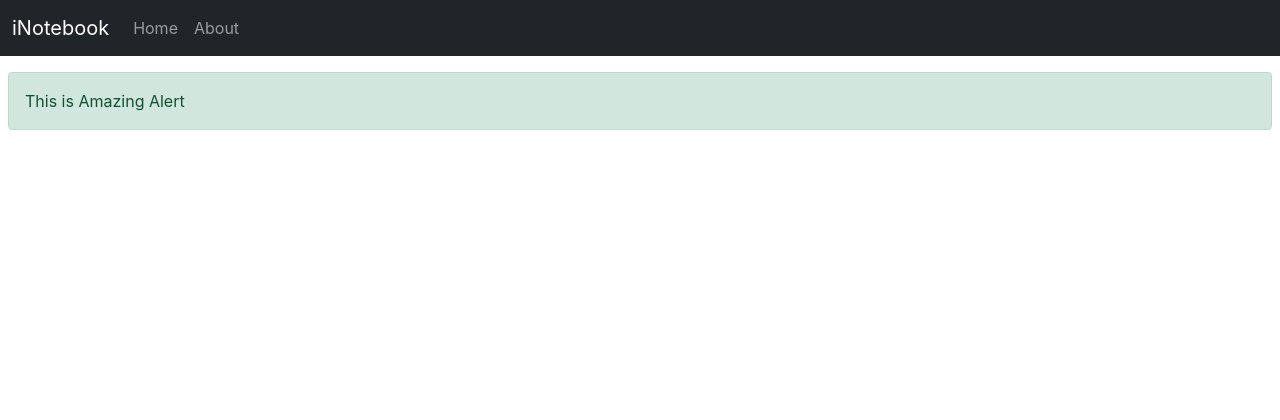
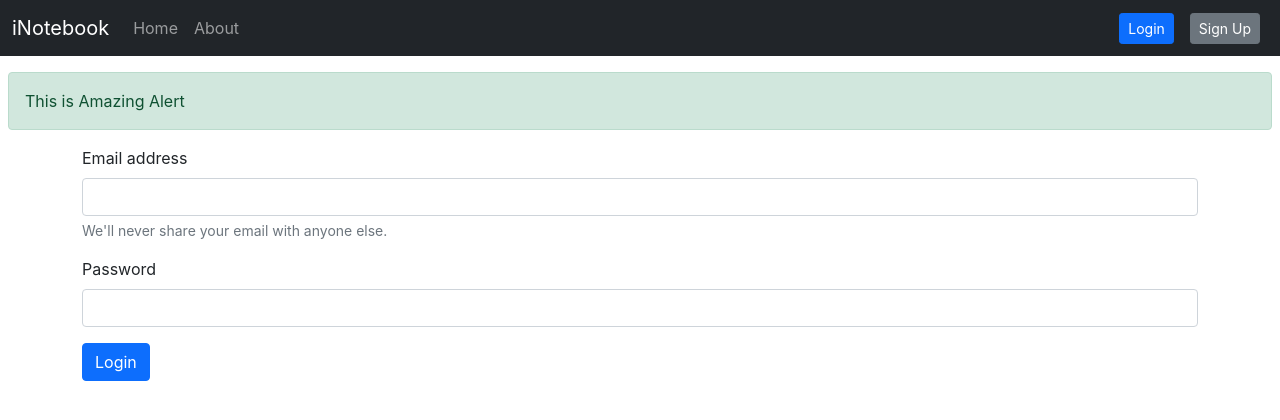
Before and after one commit to Fenil-13/iNotebook-frontend, a React (Create React App) app: page /login in a window 1280 px wide. Shown: the top 420 px of the page. Built offline with nearby package versions, Linux system fonts and the light colour scheme.

Commit message:
Login Api Called

```diff
--- a/src/App.js
+++ b/src/App.js
@@ -5,6 +5,8 @@
 import Navbar from './components/Navbar';
 import NoteState from './context/notes/NoteState';
 import Alert from './components/Alert';
+import Login from './components/Login';
+import Signup from './components/Signup';
 function App() {
   return (
     <>
@@ -16,6 +18,8 @@
             <Routes>
               <Route exact path="/" element={<Home />} />
               <Route exact path="about" element={<About />} />
+              <Route exact path="login" element={<Login />} />
+              <Route exact path="signup" element={<Signup />} />
             </Routes>
           </div>
         </div>
--- /dev/null
+++ b/src/components/Login.js
@@ -0,0 +1,44 @@
+import React, { useState } from 'react'
+import { useNavigate } from "react-router-dom";
+export default function Login() {
+    const navigate = useNavigate();
+    const host = "http://localhost:1353"
+    const [credentials, setCredentials] = useState({ email: "", password: "" })
+    const handleSubmit = async (e) => {
+        e.preventDefault();
+        let response = await fetch(`${host}/api/auth/login_user`, {
+            method: 'POST',
+            headers: {
+                'Content-Type': 'application/json',
+            },
+            body: JSON.stringify(credentials)
+        });
+        if (response.status === 200) {
+            response = await response.json()
+            localStorage.setItem('authToken', response.authToken)
+            navigate('/');
+        }
+    }
+    const onChange = (e) => {
+        setCredentials({ ...credentials, [e.target.name]: e.target.value });
+    };
+
+
+    return (
+        <>
+            <div className="container text-center"></div>
+            <form onSubmit={handleSubmit}>
+                <div className="mb-3">
+                    <label htmlFor="email" className="form-label">Email address</label>
+                    <input type="email" className="form-control" name="email" onChange={onChange} id="email" aria-describedby="emailHelp" />
+                    <div id="emailHelp" className="form-text">We'll never share your email with anyone else.</div>
+                </div>
+                <div className="mb-3">
+                    <label htmlFor="password" className="form-label">Password</label>
+                    <input type="password" className="form-control" onChange={onChange} name='password' id="password" />
+                </div>
+                <button type="submit" className="btn btn-primary" >Login</button>
+            </form>
+        </>
+    )
+}
--- a/src/components/Navbar.js
+++ b/src/components/Navbar.js
@@ -20,6 +20,8 @@
                                 <Link className={`nav-link ${location.pathname === "/about" ? "active" : ""}`} to="/about">About</Link>
                             </li>
                         </ul>
+                        <Link type="button" to="/login" className="btn btn-primary btn-sm mx-2">Login</Link>
+                        <Link type="button" to="/signup" className="btn btn-secondary btn-sm mx-2">Sign Up</Link>
                     </div>
                 </div>
             </nav>
--- /dev/null
+++ b/src/components/Signup.js
@@ -0,0 +1,9 @@
+import React from 'react'
+
+export default function Signup() {
+    return (
+        <div>
+
+        </div>
+    )
+}
```
